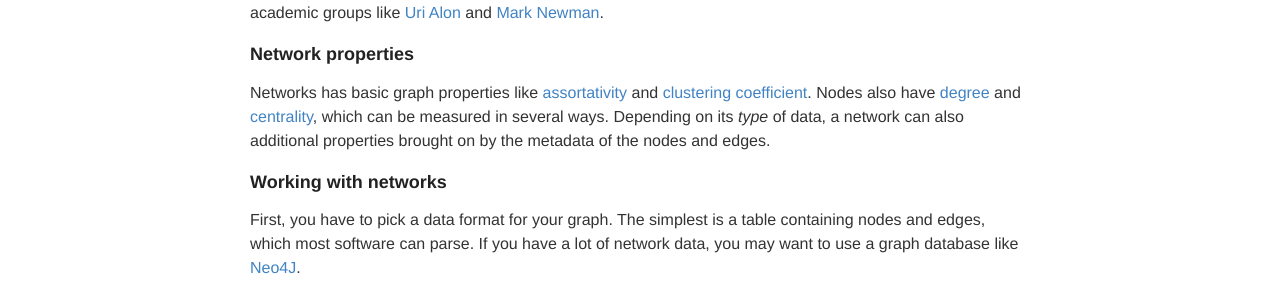
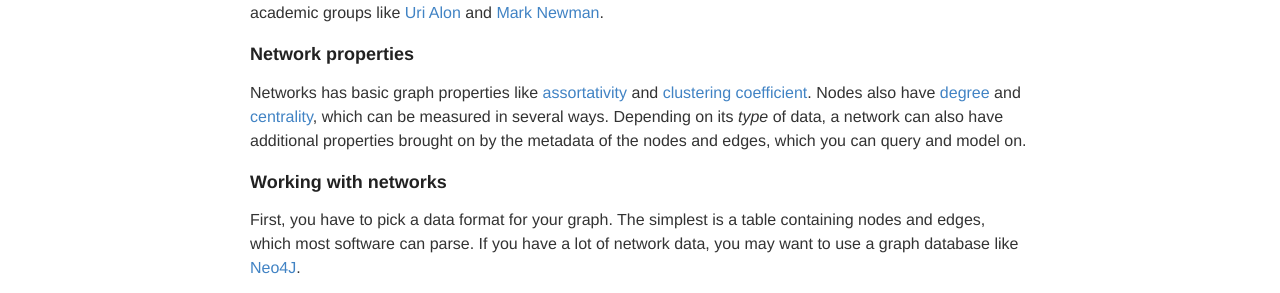
Before and after one commit to ptvan/ptvan.github.io, a Jekyll site: the page built from _posts/2019-10-17-analyzing-networks.md, in a window 1280 px wide. Shown: the part 409-702 px from the top of the page. Built offline with Jekyll 4.4.1, drawn with Linux system fonts in a browser that asks for light colours.

Commit message:
minor fixes.

```diff
--- a/_posts/2019-10-17-analyzing-networks.md
+++ b/_posts/2019-10-17-analyzing-networks.md
@@ -11,7 +11,7 @@
 
 ### Network properties
 
-Networks has basic graph properties like [assortativity](https://en.wikipedia.org/wiki/Assortativity) and [clustering coefficient](https://en.wikipedia.org/wiki/Clustering_coefficient). Nodes also have [degree](https://en.wikipedia.org/wiki/Degree_(graph_theory)) and [centrality](https://en.wikipedia.org/wiki/Centrality), which can be measured in several ways. Depending on its _type_ of data, a network can also additional properties brought on by the metadata of the nodes and edges.
+Networks has basic graph properties like [assortativity](https://en.wikipedia.org/wiki/Assortativity) and [clustering coefficient](https://en.wikipedia.org/wiki/Clustering_coefficient). Nodes also have [degree](https://en.wikipedia.org/wiki/Degree_(graph_theory)) and [centrality](https://en.wikipedia.org/wiki/Centrality), which can be measured in several ways. Depending on its _type_ of data, a network can also have additional properties brought on by the metadata of the nodes and edges, which you can query and model on.
 
 ### Working with networks
 
```
